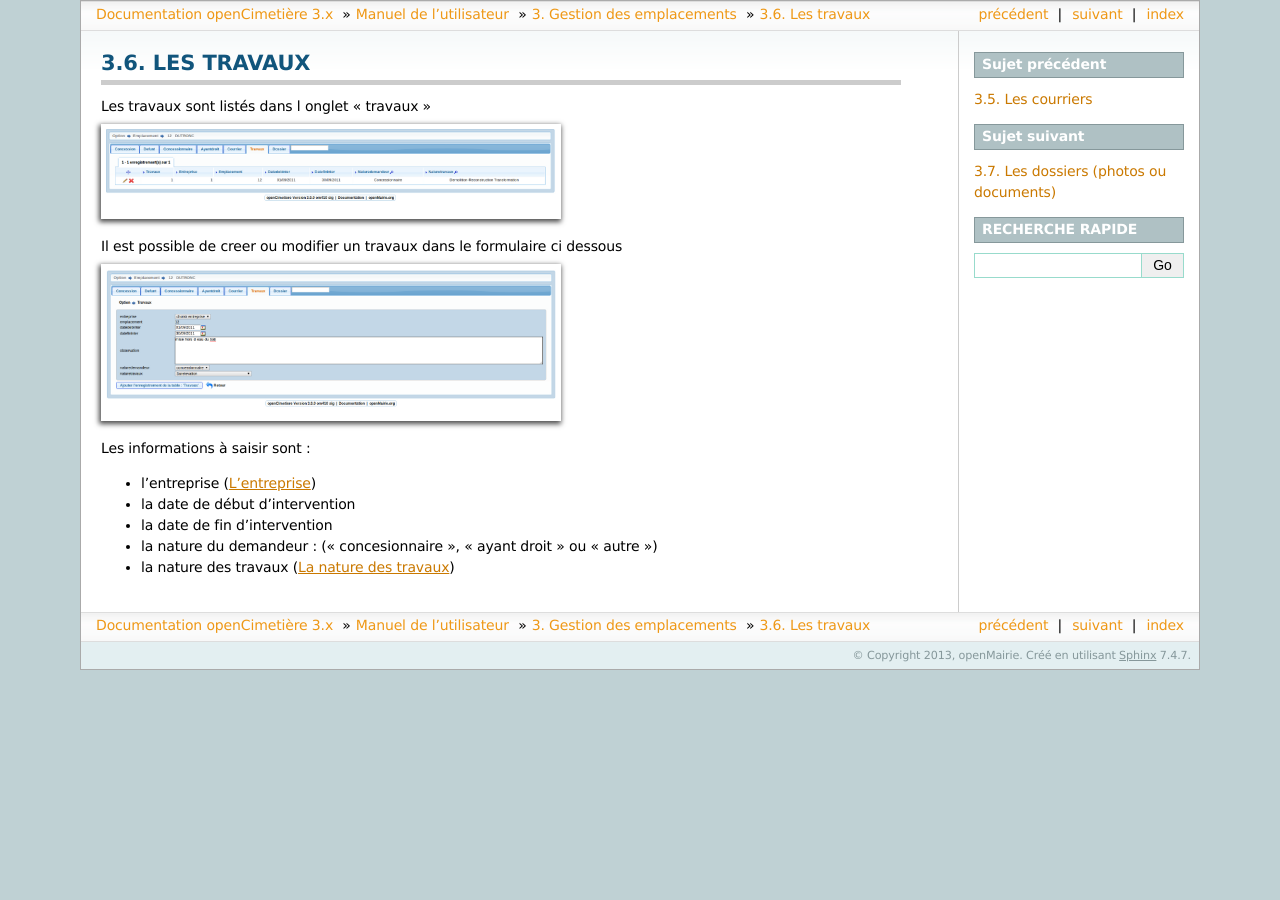
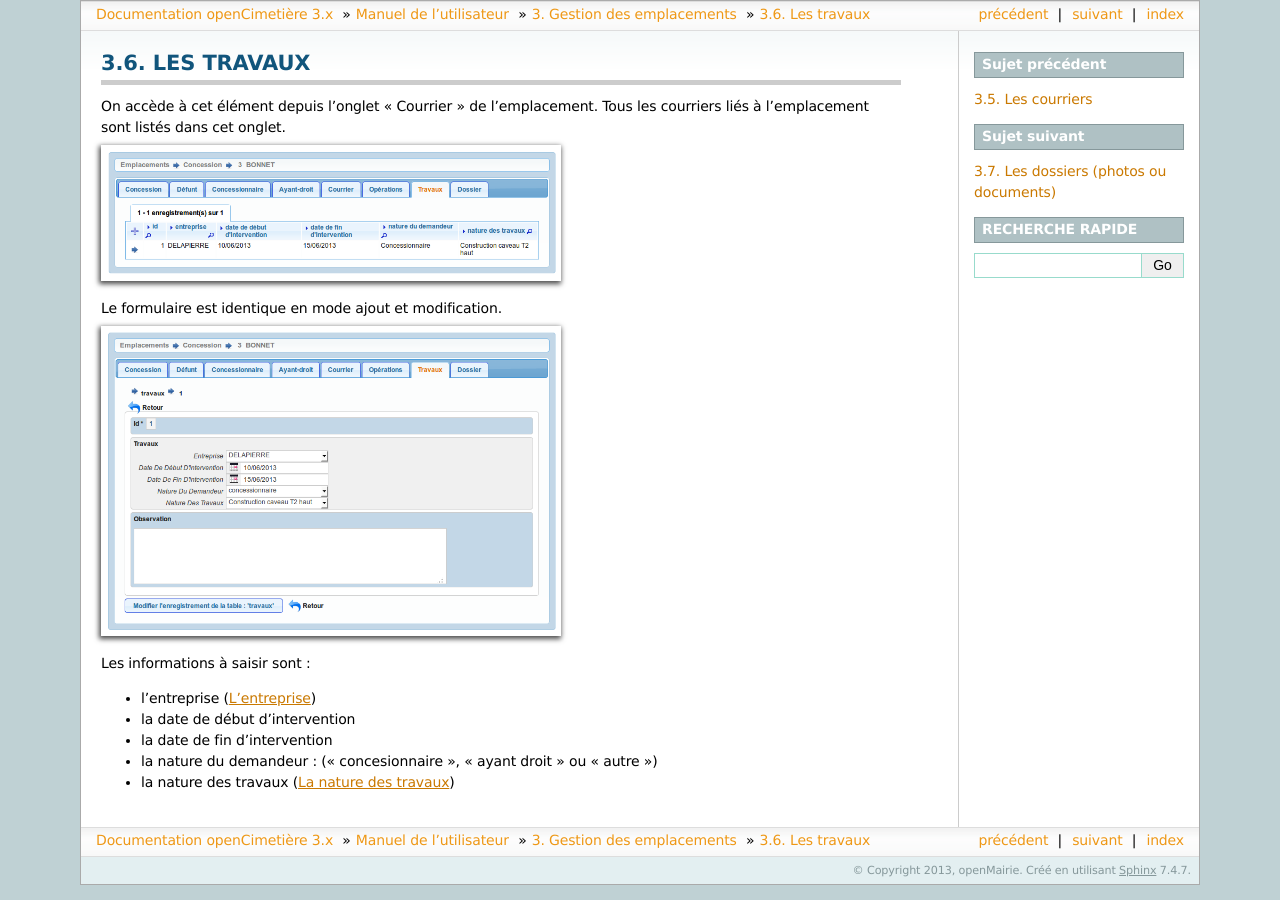
Before and after one commit to KevinFoisnet/opencimetiere-documentation, a Sphinx documentation site: the page built from source/manuel_utilisateur/travaux.rst, in a window 1280 px wide. Built offline with Sphinx 7.4.7, drawn with Linux system fonts in a browser that asks for light colours.

Commit message:
Mise à jour du paragraphe travaux

```diff
--- a/source/manuel_utilisateur/travaux.rst
+++ b/source/manuel_utilisateur/travaux.rst
@@ -4,15 +4,16 @@
 Les travaux
 ###########
 
-Les travaux  sont listés dans l onglet "travaux"
 
-.. image:: ../_static/tab_travaux.png
+On accède à cet élément depuis l'onglet "Courrier" de l'emplacement.
+Tous les courriers liés à l'emplacement sont listés dans cet onglet.
+
+.. image:: opencimetiere--onglet-travaux-tableau.png
 
 
-Il est possible de creer ou modifier un travaux dans le formulaire ci dessous
+Le formulaire est identique en mode ajout et modification.
 
-.. image:: ../_static/form_travaux.png
-
+.. image:: opencimetiere--onglet-travaux-formulaire.png
 
 
 Les informations à saisir sont :
```
Also changed, not shown: source/_static/form_travaux.png (deleted), source/_static/tab_travaux.png (deleted), source/manuel_utilisateur/opencimetiere--onglet-travaux-formulaire.png (added), source/manuel_utilisateur/opencimetiere--onglet-travaux-tableau.png (added).
